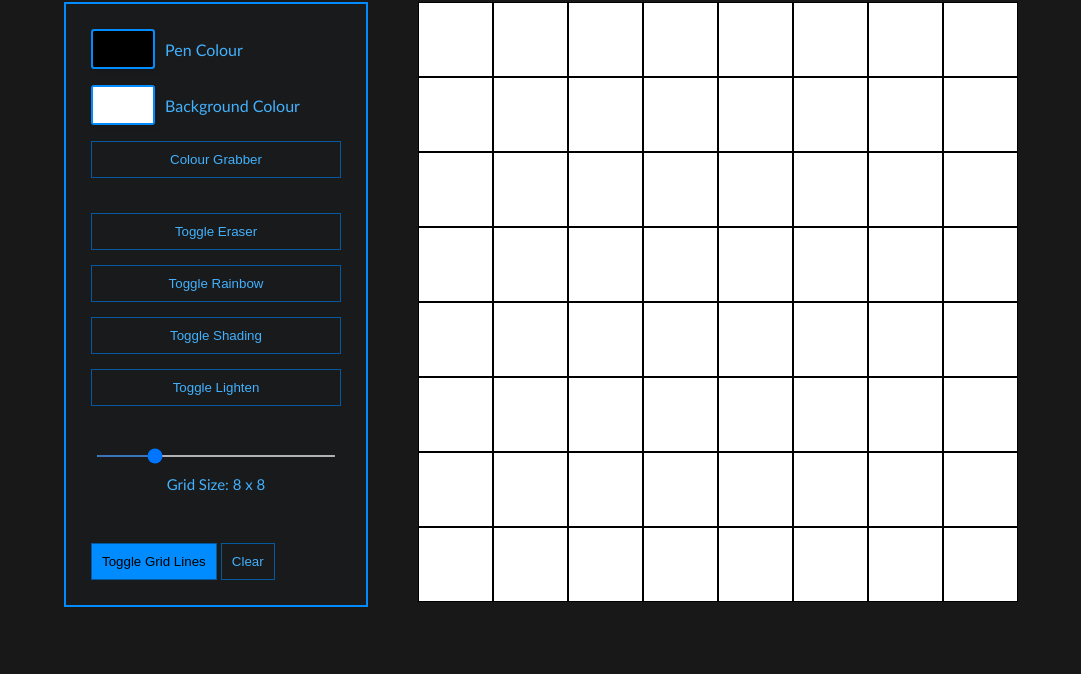
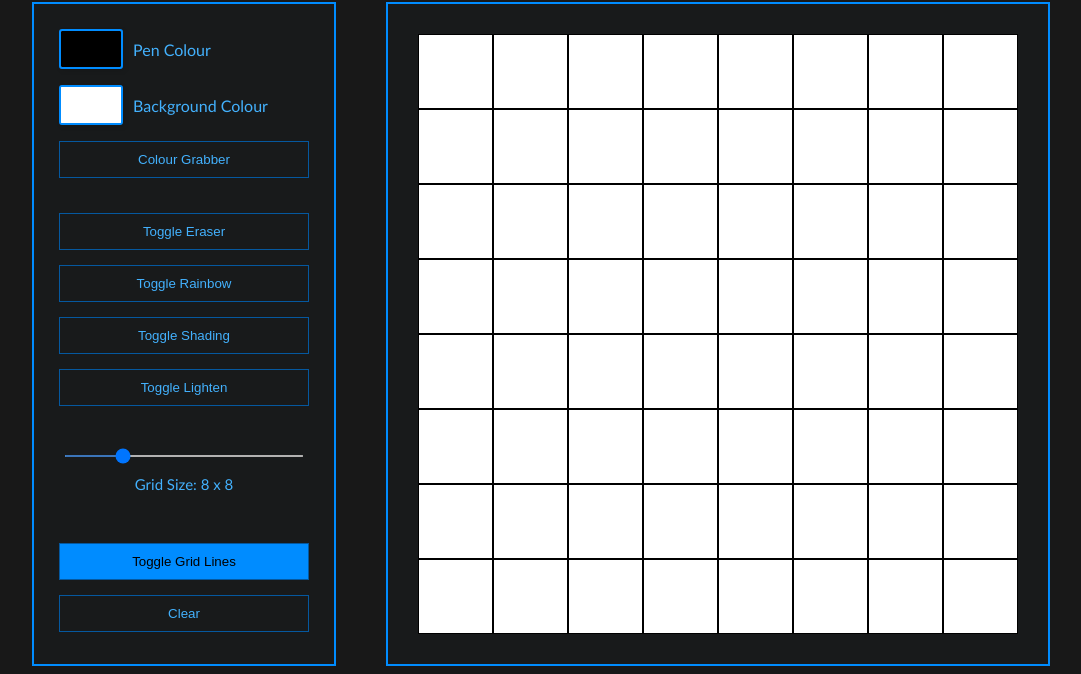
Before and after one commit to voidchef/etch-a-sketch, a plain HTML site: page index.html in a window 1280 px wide. Shown: the part 142-816 px from the top of the page, without its empty margins (99-1180 px from the left). Drawn offline with Linux system fonts and the light colour scheme.

Commit message:
update style.css

```diff
--- a/style.css
+++ b/style.css
@@ -44,7 +44,8 @@
 }
 
 .box1,
-.box2 {
+.box2,
+.box3 {
   display: flex;
   flex-direction: column;
   gap: 15px;
@@ -96,6 +97,16 @@ button:hover {
   transform: translate(0, -10px);
 }
 
+.gridContainer {
+  display: flex;
+  justify-content: center;
+  align-items: center;
+  background-color: #181a1b;
+  width: 660px;
+  height: 660px;
+  border: 2px solid #008cff;
+}
+
 .grid {
   width: 600px;
   height: 600px;
```
